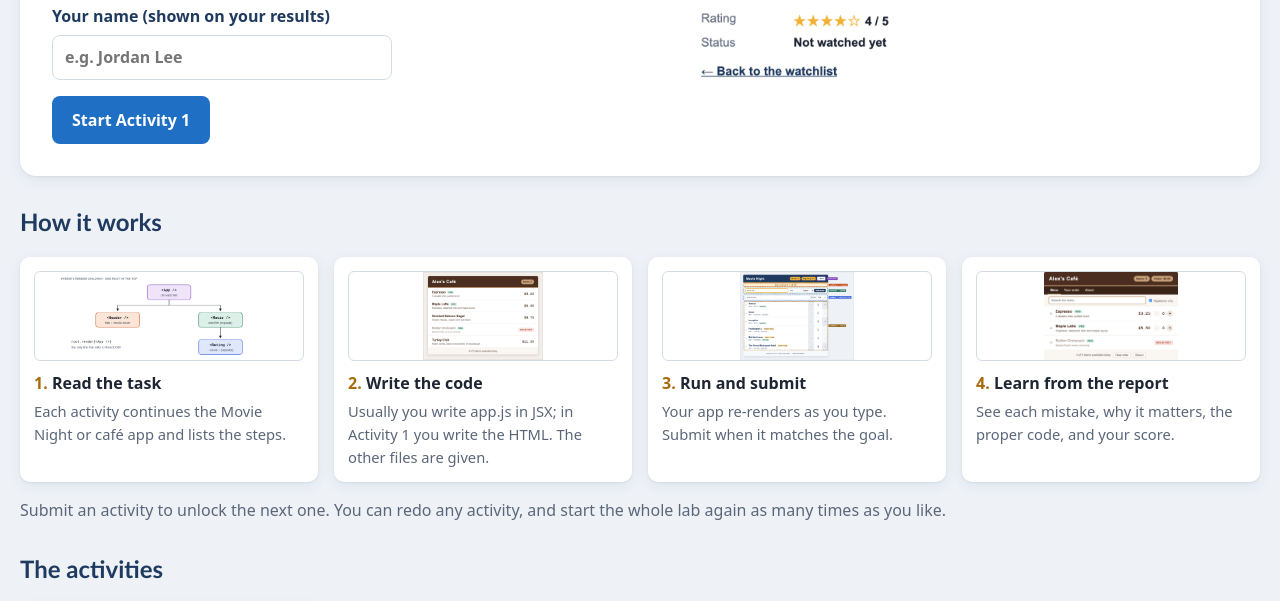
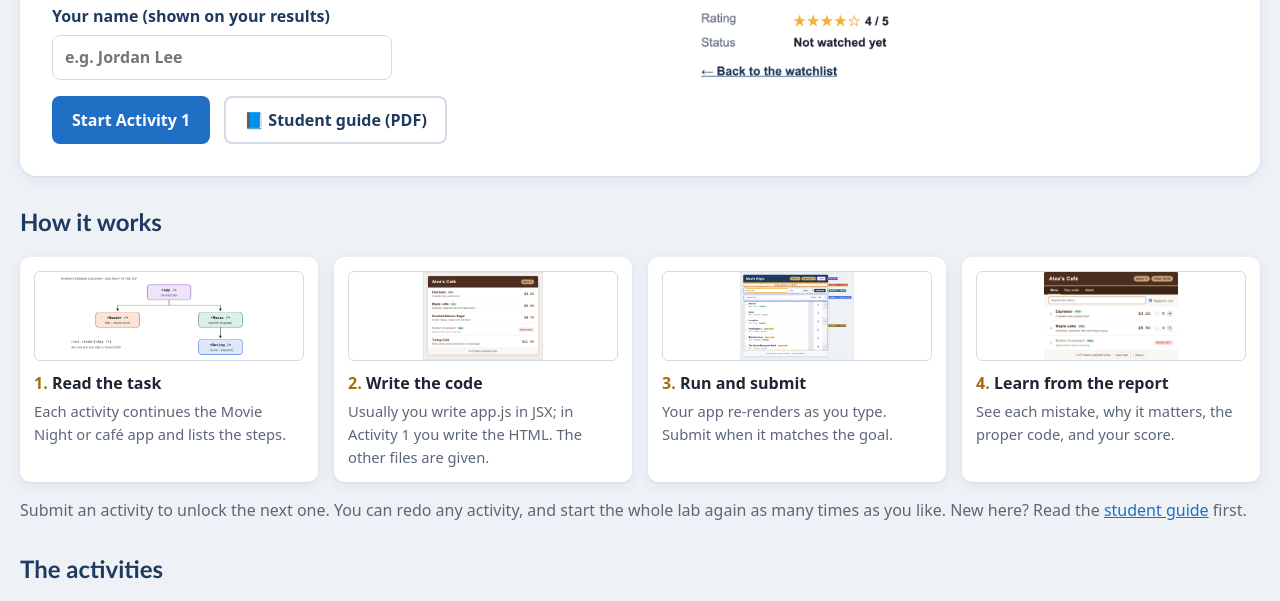
Before and after one commit to RezaGhaeli/csis-3380-react-code-lab, a plain HTML site: page index.html in a window 1280 px wide. Shown: the part 281-882 px from the top of the page. Drawn offline with nearby package versions, Linux system fonts and the light colour scheme.

Commit message:
Clearer Activity 1 steps, code boxes in steps, student guide PDF
- Steps can show exact code in a block; Activity 1 explains each script tag
- Outline code boxes for Activities 5, 7, 8 and 10
- Student guide PDF linked from the home page and footer
- Engine: previews no longer steal editor focus; React labels show JSX

Co-Authored-By: Claude Opus 5.5 <noreply@anthropic.com>

```diff
--- a/css/app.css
+++ b/css/app.css
@@ -271,3 +271,7 @@ pre.diff { margin: 0; max-height: 420px; overflow: auto; background: #FBF9F6; bo
 .console pre { margin: 0; flex: 1; max-height: 120px; overflow: auto; font: .82rem ui-monospace, Menlo, Consolas, monospace; white-space: pre-wrap; }
 .console pre.has-error { color: #FFB4A8; }
 .console pre.has-warning:not(.has-error) { color: #F6D58E; }
+
+/* a step can show the exact lines to type: steps: [{ text: '…', code: '…' }] */
+.steps pre.step-code { margin: 6px 0 4px; padding: 8px 10px; background: #F4F1EC; border-left: 4px solid var(--copper); border-radius: 6px;
+  font: .78rem/1.45 ui-monospace, Menlo, Consolas, monospace; white-space: pre-wrap; word-break: break-all; user-select: all; }
--- a/js/activities.js
+++ b/js/activities.js
@@ -96,13 +96,17 @@ const ACTIVITIES = [
 {
   id: 1, module: 'Module 4', topic: 'Adding React to a page', edit: 'html', art: 'img/a01-jsx-babel.png',
   title: 'Add React to the Movie Night Page',
-  story: 'The Movie Night `app.js` is written, but `index.html` loads nothing, so the page is empty. Load React the way we did in class: from the CDN, in the right order, with Babel translating the JSX.',
+  story: 'The Movie Night `app.js` is written, but `index.html` loads nothing, so the page is empty. A React page needs four things: an empty element for React to fill, the React library, a translator for JSX (Babel), and your code. Nothing is installed: the libraries come from **unpkg**, a free CDN (a website that serves code files), just as in class.',
   steps: [
-    'Inside `<body>`, add `<div id="root"></div>`: the one element React controls.',
-    'Below it, add the React script, then the ReactDOM script (`react@18.3.1/umd/react.development.js`, then `react-dom@18.3.1/umd/react-dom.development.js` from `https://unpkg.com/`).',
-    'Add Babel: `<script src="https://unpkg.com/@babel/standalone@7/babel.min.js"></script>`.',
-    'Last, load your code with `<script type="text/babel" src="./app.js"></script>`.',
-    'The Movie Night header and movies appear in the preview when everything is right.'
+    { text: 'Replace comment 1 with the **root element**. It starts empty; React draws the whole app inside it.',
+      code: '<div id="root"></div>' },
+    { text: 'Replace comment 2 with these **two script tags**, in this order. The first loads **React**, which builds the components; the second loads **ReactDOM**, which draws them on the page. ReactDOM needs React, so React must come first.',
+      code: '<script crossorigin src="https://unpkg.com/react@18.3.1/umd/react.development.js"></script>\n<script crossorigin src="https://unpkg.com/react-dom@18.3.1/umd/react-dom.development.js"></script>' },
+    { text: 'Replace comment 3 with **Babel**. Browsers cannot read JSX (the HTML-like code in `app.js`); Babel translates it into plain JavaScript.',
+      code: '<script src="https://unpkg.com/@babel/standalone@7/babel.min.js"></script>' },
+    { text: 'Replace comment 4 with your **app**. `type="text/babel"` tells Babel to translate this file before it runs.',
+      code: '<script type="text/babel" src="./app.js"></script>' },
+    'Look at the preview: the Movie Night header and four movies appear. If the page stays empty, read the red message in the **Console** strip under the preview.'
   ],
   practise: ['script order', 'the root element', 'type="text/babel"'],
   starter: {
@@ -483,7 +487,8 @@ root.render(<App movies={ movies } />);
   story: 'Alex’s Café needs an order tally: + and − change each item’s quantity and the header shows the order total. The menu row is given; you write the `App` class that owns the state.',
   steps: [
     'Write `class App extends React.Component` with `state = { items: this.props.items }`.',
-    'Add an arrow-function method `handleQtyChange = (delta, id) => { … }` that calls `this.setState(prevState => ({ items: … }))`, mapping over the items and changing only the one with that `id`: `{ ...item, qty: Math.max(item.qty + delta, 0) }`.',
+    { text: 'Add an arrow-function method `handleQtyChange(delta, id)`. It asks React for new state based on the previous state: map over the items and replace only the one with that `id` by a copy with the new quantity (never below 0).',
+      code: 'handleQtyChange = (delta, id) => {\n  this.setState(prevState => ({\n    items: prevState.items.map(item =>\n      item.id === id\n        ? { ...item, qty: Math.max(item.qty + delta, 0) }\n        : item\n    )\n  }));\n}' },
     'In `render()`, work out `orderTotal`: the sum of `price * qty`, with `.toFixed(2)`.',
     'Return the `<div className="menu">` with `<MenuHeader itemCount={…} orderTotal={orderTotal} />` and one `<MenuItem key={item.id} {...item} changeQty={this.handleQtyChange} />` per item.'
   ],
@@ -777,7 +782,8 @@ root.render(<App movies={ movies } />);
   steps: [
     'In `App`, create two pieces of state: `const [movies, setMovies] = React.useState(initialMovies);` and `const [title, setTitle] = React.useState("");`.',
     'Make the input controlled: `value={ title }` and `onChange={ e => setTitle(e.target.value) }`.',
-    'Write `handleSubmit(e)`: call `e.preventDefault()`; if `title.trim()` is empty, stop; otherwise add `{ id: Date.now(), title: title.trim(), year: 2026, genre: "New" }` with `setMovies([...movies, newMovie])`, then clear the box with `setTitle("")`.',
+    { text: 'Write `handleSubmit`. It stops the page reload, ignores a blank title, adds a new movie to a **new** array, and clears the box. Fill in the `…` parts:',
+      code: 'const handleSubmit = (e) => {\n  e.preventDefault();\n  if (!title.trim()) return;\n  const newMovie = { id: Date.now(), title: …, year: 2026, genre: "New" };\n  setMovies([...movies, …]);\n  setTitle(…);\n};' },
     'Connect it with `<form className="add" onSubmit={ handleSubmit }>`, show `{ movies.length }` in the badge, and render the list with `movies.map`.'
   ],
   practise: ['useState', 'controlled inputs', 'onSubmit + preventDefault', 'spread to add'],
@@ -915,9 +921,11 @@ root.render(<App />);
   title: 'Effects: Title, Focus, and a Countdown',
   story: 'Three small side effects for Movie Night: keep the browser tab title up to date, put the cursor in the search box on load, and show a countdown that stops cleanly when hidden.',
   steps: [
-    'In `App`, add an effect that sets `document.title` to `Movie Night (2/4)` (watched / total) and re-runs when `watchedCount` changes: `React.useEffect(() => { … }, [watchedCount]);`.',
+    { text: 'In `App`, add an effect that sets the browser tab title to `Movie Night (2/4)` (watched / total). The array at the end lists what the effect depends on, so it re-runs when `watchedCount` changes:',
+      code: 'React.useEffect(() => {\n  document.title = "Movie Night (" + … + "/" + … + ")";\n}, [watchedCount]);' },
     'Create `const searchRef = React.useRef(null);`, attach it with `ref={ searchRef }` on the search input, and focus it once after the first render (an effect with `[]`).',
-    'In `Countdown`, start `setInterval` in an effect that lowers `seconds` by 1 every second (`setSeconds(s => s - 1)`), and **return a cleanup** function that calls `clearInterval`.',
+    { text: 'In `Countdown`, start a timer in an effect that lowers `seconds` by 1 every second, and **return a cleanup** function. React calls the cleanup when the component disappears:',
+      code: 'React.useEffect(() => {\n  const id = setInterval(() => setSeconds(s => s - 1), 1000);\n  return () => …;   // stop the timer\n}, []);' },
     'The given “Hide countdown” button unmounts `Countdown`; with the cleanup, its timer stops.'
   ],
   practise: ['useEffect + dependencies', 'cleanup functions', 'useRef', 'document.title'],
@@ -1186,7 +1194,8 @@ root.render(<App />);
   title: 'Route to a Movie Details Page',
   story: 'Movie Night gets pages: the watchlist at `/`, a details page for each movie at `/movies/:id`, and a “not found” page for anything else.',
   steps: [
-    'In `App`, inside the given `<MemoryRouter>`, add `<Routes>` with three routes: `path="/"` → `<MovieList />`, `path="/movies/:id"` → `<MovieDetail />`, and `path="*"` → `<NotFound />`.',
+    { text: 'In `App`, inside the given `<MemoryRouter>`, add the routes. Each `<Route>` pairs an address (`path`) with the page to show (`element`); `:id` is a placeholder, and `*` matches anything else:',
+      code: '<Routes>\n  <Route path="/" element={ <MovieList /> } />\n  <Route path="/movies/:id" element={ … } />\n  <Route path="*" element={ … } />\n</Routes>' },
     'In `MovieList`, make each title a `<Link className="movie-link" to={ "/movies/" + movie.id }>` (not an `<a href>`).',
     'In `MovieDetail`, read the id with `const { id } = useParams();`, find the movie (`movies.find(m => m.id === Number(id))`), and show `<h2>{ movie.title }</h2>`, a `<p>` with the year and genre, and `<Link to="/">← Back to the watchlist</Link>`.',
     'Click a movie in the preview, then the back link.'
--- a/js/app.js
+++ b/js/app.js
@@ -169,7 +169,7 @@
         <p>${md(a.story)}</p>
         <div class="you-edit ${a.edit}">You write the <strong>${kind(a.edit)}</strong> in <code>${FILES[a.edit]}</code>.${given.length ? ` The ${given.join(' and ')} ${given.length > 1 ? 'are' : 'is'} given.` : ''}</div>
         <h2>Your task</h2>
-        <ol class="steps">${a.steps.map(s => `<li>${md(s)}</li>`).join('')}</ol>
+        <ol class="steps">${a.steps.map(s => typeof s === 'string' ? `<li>${md(s)}</li>` : `<li>${md(s.text)}${s.code ? `<pre class="step-code">${esc(s.code)}</pre>` : ''}</li>`).join('')}</ol>
         <details class="checklist"><summary>What will be checked (${a.checks.length} items)</summary>
           <ul>${a.checks.map(c => `<li>${md(c.text)} <span class="pts">${c.pts} pt${c.pts > 1 ? 's' : ''}</span></li>`).join('')}</ul>
         </details>
--- a/js/config.js
+++ b/js/config.js
@@ -23,7 +23,7 @@ const LAB = {
     { img: 'img/how-hooks.png', title: 'Run and submit', text: 'Your app re-renders as you type. Submit when it matches the goal.' },
     { img: 'img/how-cafe-router.png', title: 'Learn from the report', text: 'See each mistake, why it matters, the proper code, and your score.' }
   ],
-  guide: null,                           // e.g. 'guide/Student_Guide.pdf' adds a "Student guide" button
+  guide: 'guide/React-Code-Lab-Student-Guide.pdf',                           // e.g. 'guide/Student_Guide.pdf' adds a "Student guide" button
 
   files: { html: 'index.html', css: 'app.css', js: 'app.js' },   // names on the editor tabs and in <link>/<script src>
   jsx: true,                            // true: compile the JS file from JSX with Babel (React labs); see the React section of the authoring guide
```
Also changed, not shown: 1 other file.
